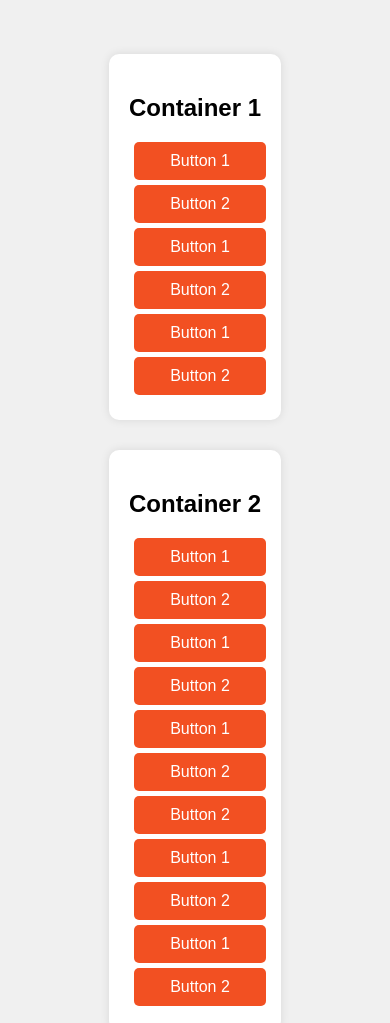
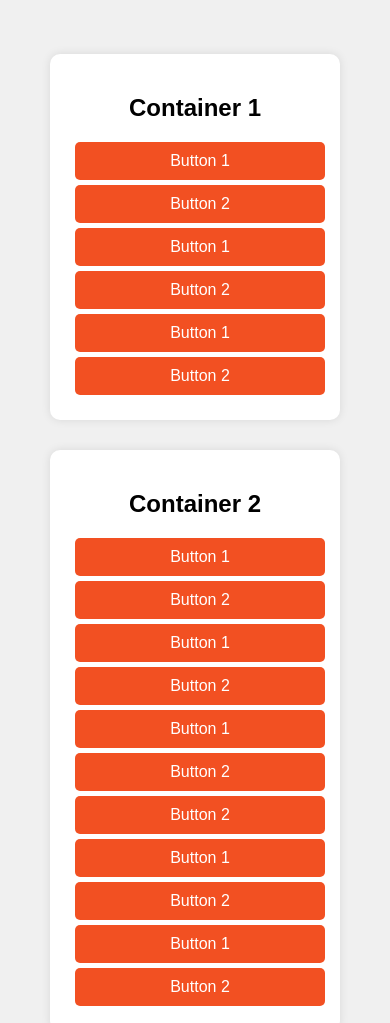
Before and after one commit to jhingha/jhingha.github.io, a plain HTML site: page index.html in a window 390 px wide. Shown: the top 1023 px of the page. Drawn offline with Linux system fonts and the light colour scheme.

Commit message:
Update index.html
width on mobile by adding min-width percentage

```diff
--- a/index.html
+++ b/index.html
@@ -63,10 +63,11 @@
                 max-width: 100%;
             }
         }
-        @media (max-width: 1000px) {
+        @media (max-width: 1179px) {
             .grid {
                 grid-template-columns: 1fr;
-                padding: 0 20px;
+                padding: 0 40px;
+		min-width: 95%;
                 max-width: 100%;
             }
             .button {
```
